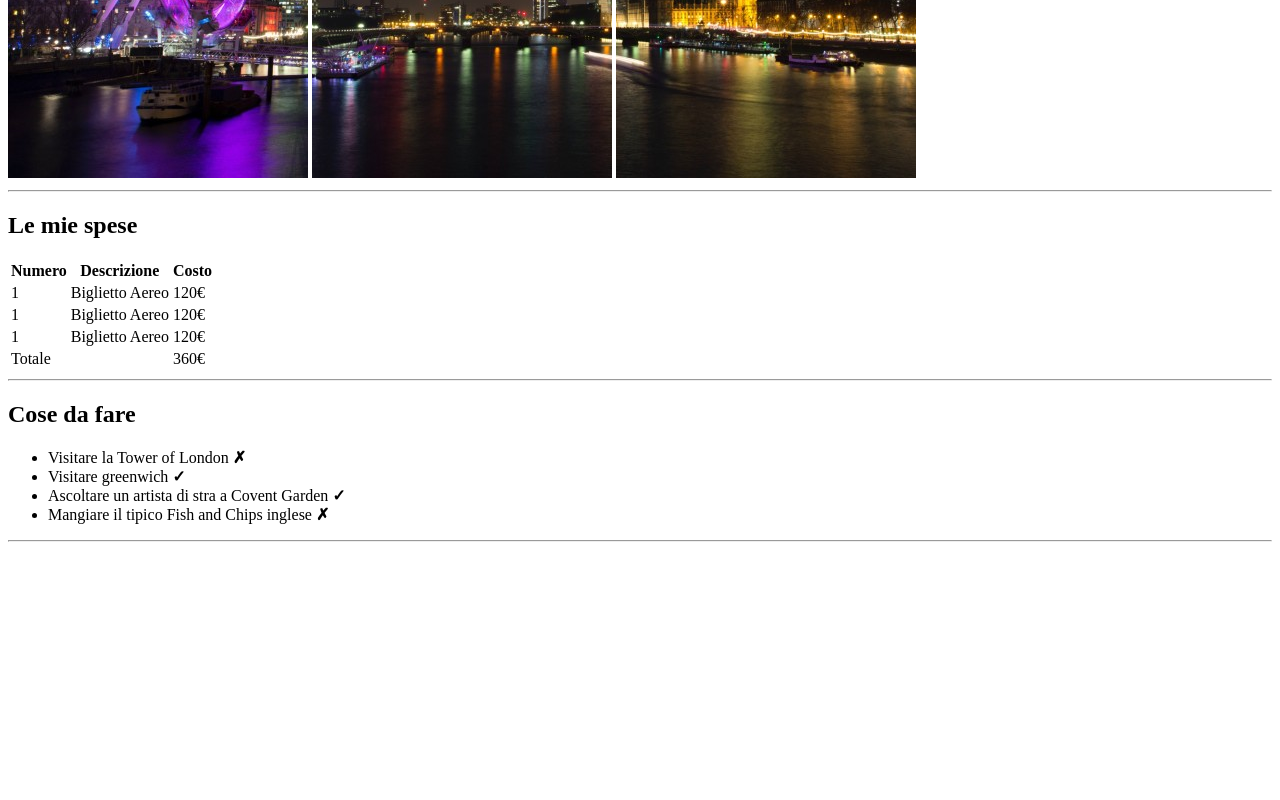
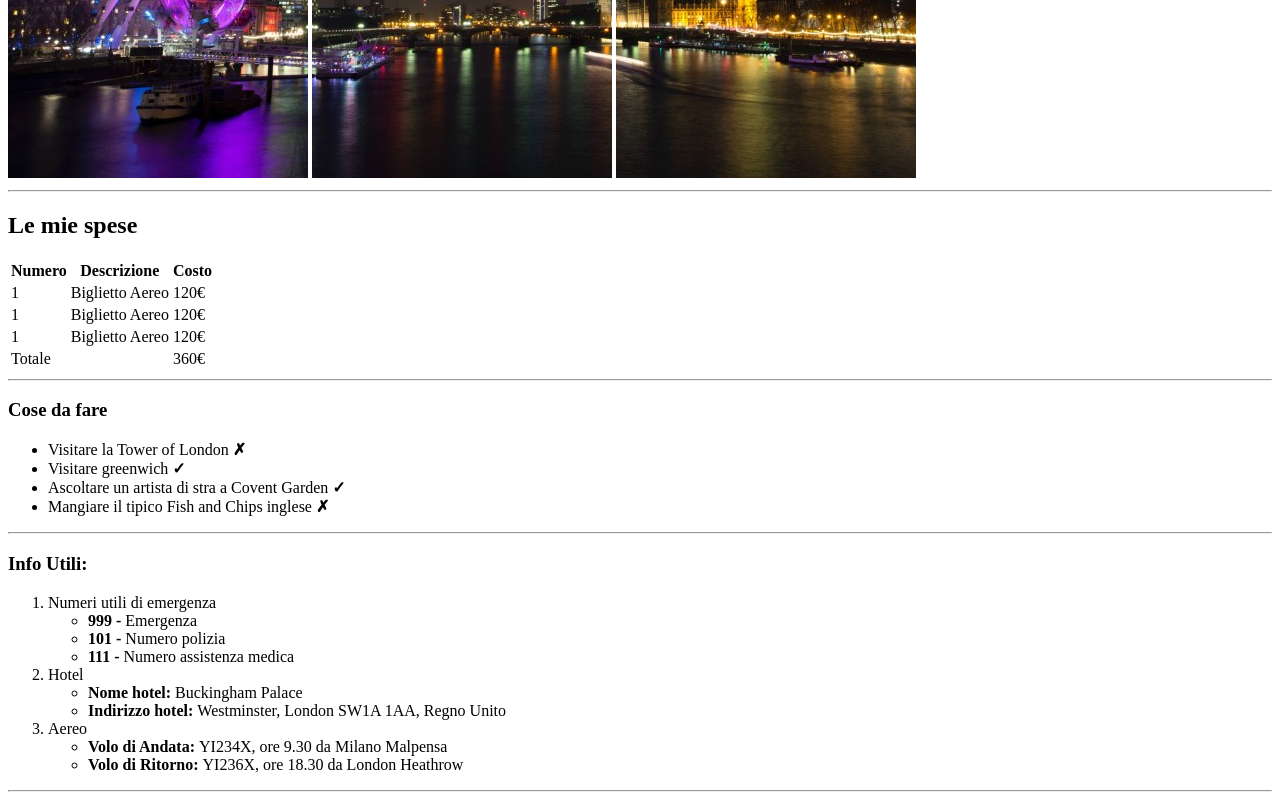
Before and after one commit to HikariNM/html-london-trip, a plain HTML site: page index.html in a window 1280 px wide. Shown: the part 502-1302 px from the top of the page. Before the commit the page ends 1052 px from the top, so only its background shows below. Drawn offline with Linux system fonts and the light colour scheme.

Commit message:
aggiunta lista info utili

```diff
--- a/index.html
+++ b/index.html
@@ -64,7 +64,7 @@
         <hr>
         <!-- Cose da fare -->
          <section>
-             <h2>Cose da fare</h2>
+             <h3>Cose da fare</h3>
              <ul>
                 <li>Visitare la Tower of London <strong>&cross;</strong></li>
                 <li>Visitare greenwich <strong>&check;</strong></li>
@@ -73,7 +73,32 @@
             </ul>
          </section>
          <hr>
-
+         <!-- Info Utili -->
+          <section>
+            <h3>Info Utili:</h3>
+            <ol>
+                <li>Numeri utili di emergenza
+                    <ul>
+                        <li><strong>999 - </strong>Emergenza</li>
+                        <li><strong>101 - </strong>Numero polizia</li>
+                        <li><strong>111 - </strong>Numero assistenza medica</li>
+                    </ul>
+                </li>
+                <li>Hotel
+                    <ul>
+                        <li><strong>Nome hotel: </strong>Buckingham Palace</li>
+                        <li><strong>Indirizzo hotel: </strong>Westminster, London SW1A 1AA, Regno Unito</li>
+                    </ul>
+                </li>
+                <li>Aereo
+                    <ul>
+                        <li><strong>Volo di Andata: </strong>YI234X, ore 9.30 da Milano Malpensa</li>
+                        <li><strong>Volo di Ritorno: </strong>YI236X, ore 18.30 da London Heathrow</li>
+                    </ul>
+                </li>
+            </ol>
+          </section>
+          <hr>
     </main>
 </body>
 
```
